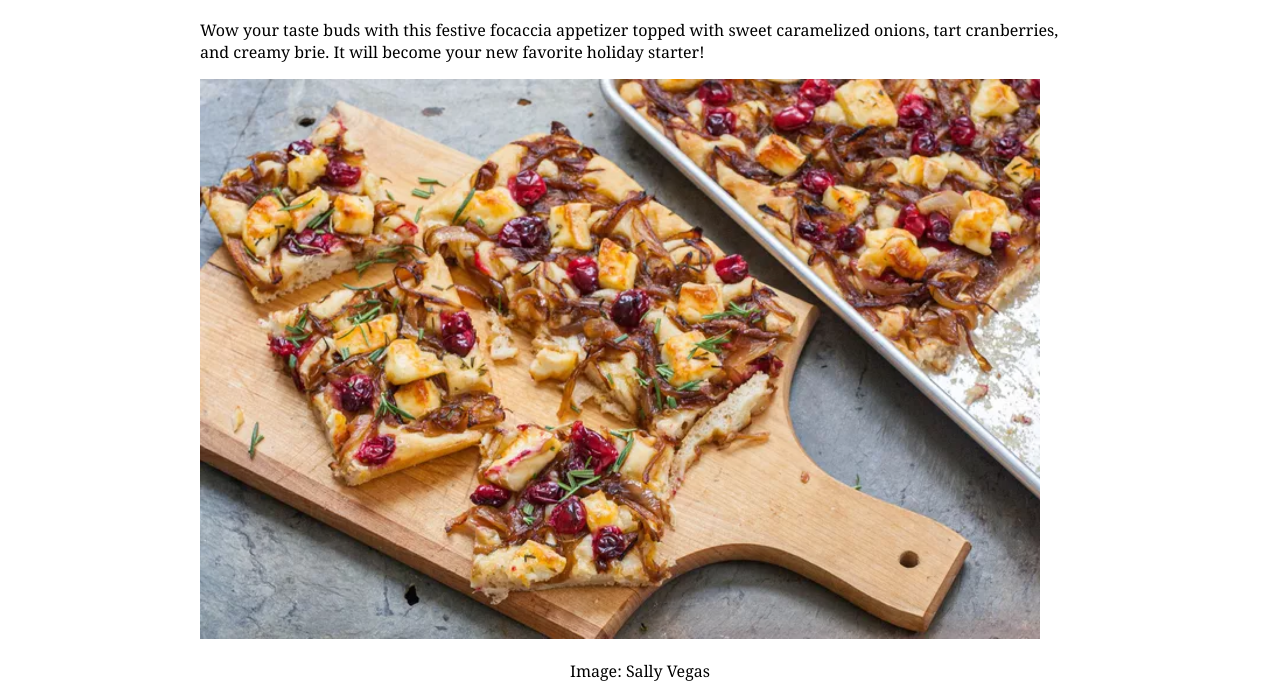
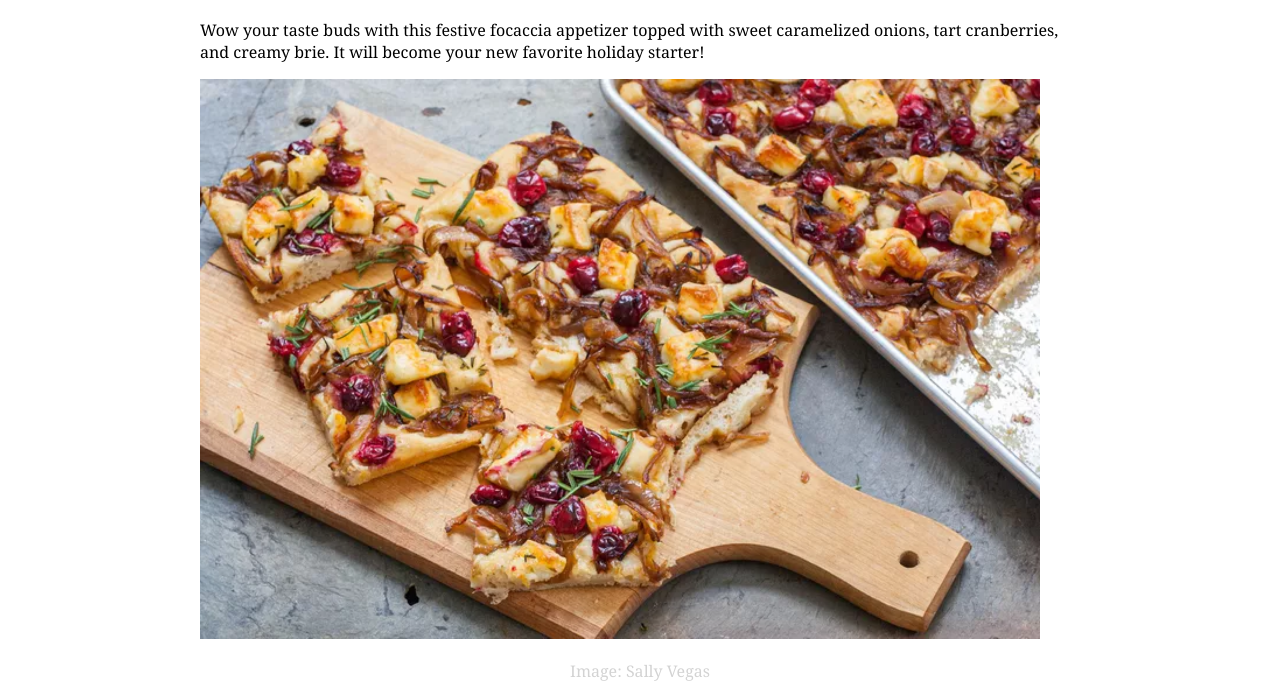
Before and after one commit to Inchino/S1-L3_30-10-2024, a plain HTML site: page S1-L3/index.html in a window 1280 px wide. Shown: the part 239-934 px from the top of the page. Drawn offline with Linux system fonts and the light colour scheme.

Commit message:
Add files via upload
Correzione della descrizione immagine

```diff
--- a/S1-L3/assets/css/style.css
+++ b/S1-L3/assets/css/style.css
@@ -21,6 +21,11 @@ main {
     width: 105vh;
 }
 
+#descrizione{
+    text-align: center;
+    color: lightgrey;
+}
+
 #color_p{
     color:red;
 }
--- a/S1-L3/index.html
+++ b/S1-L3/index.html
@@ -27,7 +27,7 @@
       </p>
       <div>
         <img id="focaccia" src="assets/img/focaccia.png" alt="foto_focaccia" />
-        <p class="centrale">Image: Sally Vegas</p>
+        <p id="descrizione">Image: Sally Vegas</p>
       </div>
       <div>
         <p id="color_p">FEATURED IN:</p>
```
